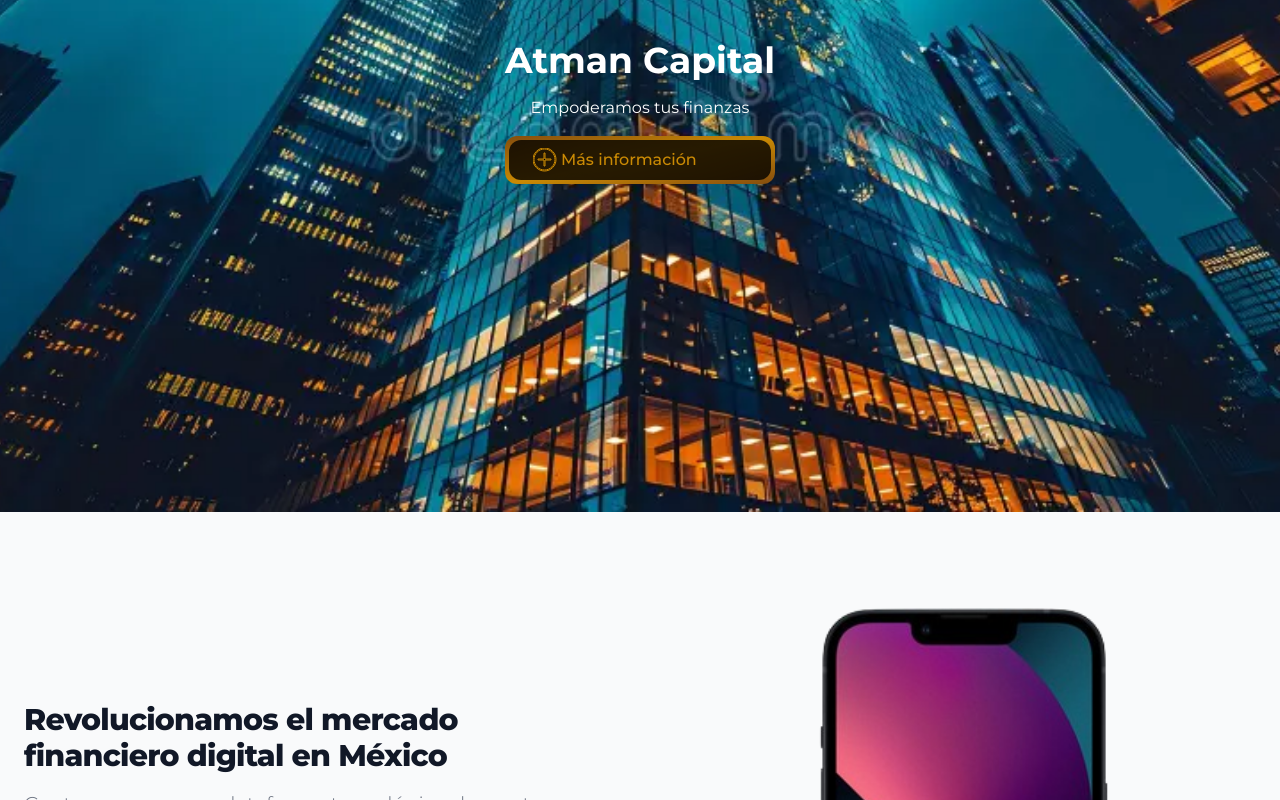
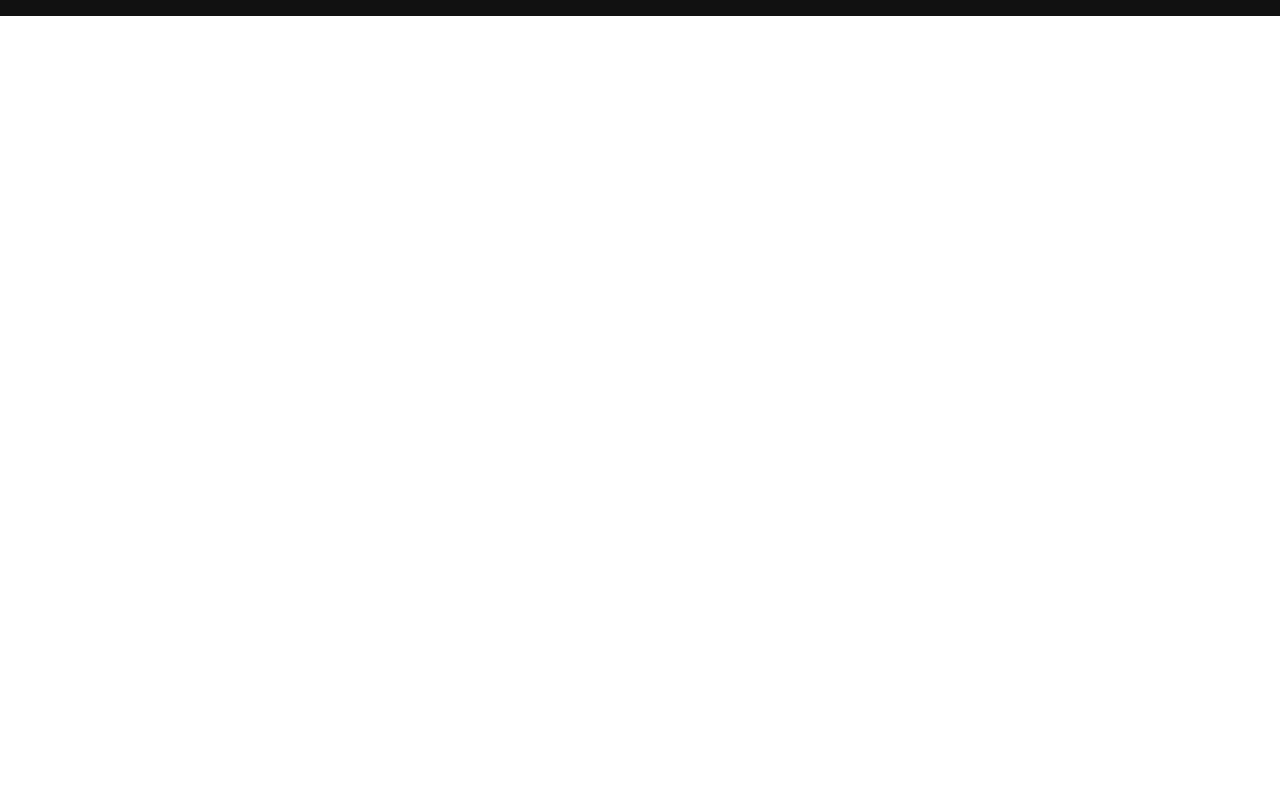
Before and after one commit to gzuppa/atman-capital, a React (Vite) app: page /productos in a window 1280 px wide. Shown: the part 360-1160 px from the top of the page. After the commit the page ends 800 px from the top, so only its background shows below. Built offline with nearby package versions, Linux system fonts and the light colour scheme; what tailwindcss-animated would draw is missing.

Commit message:
feat: routing

```diff
--- a/package.json
+++ b/package.json
@@ -19,6 +19,7 @@
     "react": "^18.2.0",
     "react-dom": "^18.2.0",
     "react-icons": "^4.12.0",
+    "react-router-dom": "^6.27.0",
     "react-slick": "^0.30.1",
     "slick-carousel": "^1.8.1",
     "styled-components": "^6.1.13"
--- a/src/App.jsx
+++ b/src/App.jsx
@@ -1,17 +1,16 @@
 import React, { useEffect } from "react";
+import { Routes, Route } from 'react-router-dom';
+import Home from './components/Home/Home';
+import Navbar from "./components/Navbar/Navbar";
+import Footer from "./components/Footer/Footer"
+// import About from './Pages/About';
+// import Products from './Pages/Products';
 import AOS from "aos";
 import "aos/dist/aos.css";
-
-// Component import
-import Navbar from "./components/Navbar/Navbar";
-import Hero from "./components/Hero/Hero";
-import SecondSection from "./components/FirstPageSections/SecondSection.jsx";
-import ThirdSection from "./components/FirstPageSections/ThirdSection.jsx";
-import Testimonial from "./components/Testimonial/Testimonial";
-import BlogsComp from "./components/Blogs/BlogsComp.jsx";
-import Footer from "./components/Footer/Footer";
+import "./index.css";
 
 const App = () => {
+
   useEffect(() => {
         AOS.init({
           offset: 100,
@@ -23,16 +22,16 @@ const App = () => {
       }, []);
 
    return (
-    <div className="bg-white dark:bg-black dark:text-white text-black overflow-x-hidden">
+      <>
       <Navbar />
-      <Hero />
-      <SecondSection />
-      <ThirdSection />
-      {/* <Testimonial />
-      <BlogsComp /> */}
+         <Routes>
+            <Route path="/" element={<Home />} />
+            {/* <Route path="/products" element={<Products />} />
+            <Route path="/about" element={<About />} /> */}
+         </Routes>
       <Footer />
-    </div>
+      </>
    );
 };
 
-export default App;
+export default App
--- /dev/null
+++ b/src/components/Home/Home.jsx
@@ -0,0 +1,15 @@
+import Hero from '../Hero/Hero'
+import SecondSection from './SecondSection'
+import ThirdSection from './ThirdSection'
+
+const Home = () => {
+    return (
+        <>
+        <Hero />
+        <SecondSection />
+        <ThirdSection />
+        </>
+    )
+}
+
+export default Home
--- a/src/components/Navbar/Navbar.jsx
+++ b/src/components/Navbar/Navbar.jsx
@@ -13,7 +13,7 @@ export const MenuLinks = [
   {
     id: 2,
     name: "Quienes Somos",
-    link: "/#services",
+    link: "/services",
   },
   {
     id: 3,
--- a/src/main.jsx
+++ b/src/main.jsx
@@ -1,12 +1,26 @@
-import React from "react";
-import ReactDOM from "react-dom/client";
-import App from "./App.jsx";
-import "./index.css";
-import "slick-carousel/slick/slick.css";
-import "slick-carousel/slick/slick-theme.css";
+// import React from "react";
+// import ReactDOM from "react-dom/client";
+// import App from "./App.jsx";
+// import "./index.css";
+// import "slick-carousel/slick/slick.css";
+// import "slick-carousel/slick/slick-theme.css";
 
-ReactDOM.createRoot(document.getElementById("root")).render(
-  <React.StrictMode>
-    <App />
-  </React.StrictMode>
-);
+// ReactDOM.createRoot(document.getElementById("root")).render(
+//   <React.StrictMode>
+//     <App />
+//   </React.StrictMode>
+// );
+
+import React from 'react';
+import ReactDOM from 'react-dom/client';
+import { BrowserRouter } from 'react-router-dom';
+import App from './App';
+
+const root = ReactDOM.createRoot(document.getElementById('root'));
+root.render(
+   <React.StrictMode>
+      <BrowserRouter>
+         <App />
+      </BrowserRouter>
+   </React.StrictMode>
+)
```
Also changed, not shown: src/components/Home/SecondSection.jsx (renamed from src/components/FirstPageSections/SecondSection.jsx), src/components/Home/ThirdSection.jsx (renamed from src/components/FirstPageSections/ThirdSection.jsx), 1 other file (tests, documents, lock files or other folders). Lines whose indentation alone changed are shown as unchanged.
